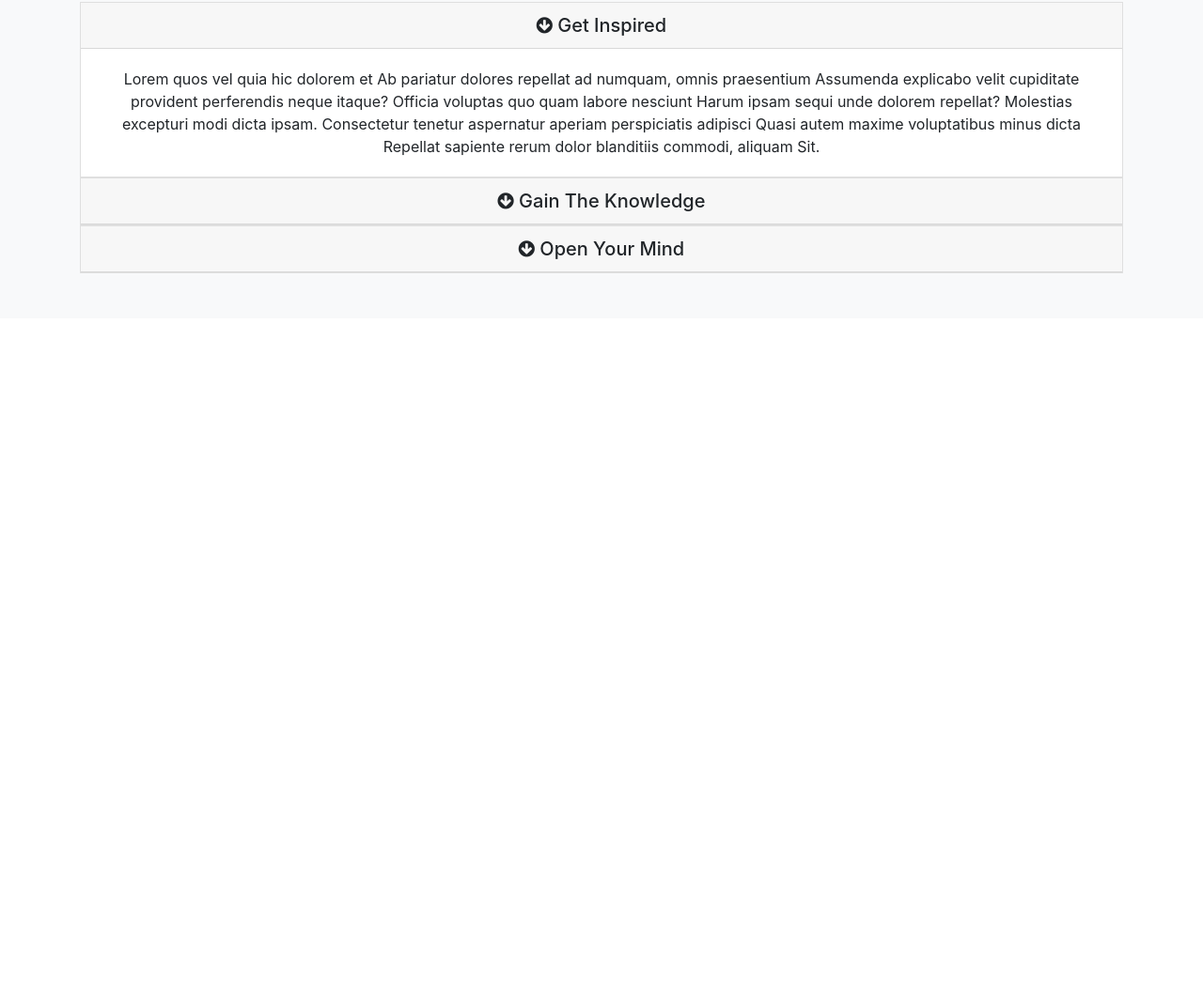
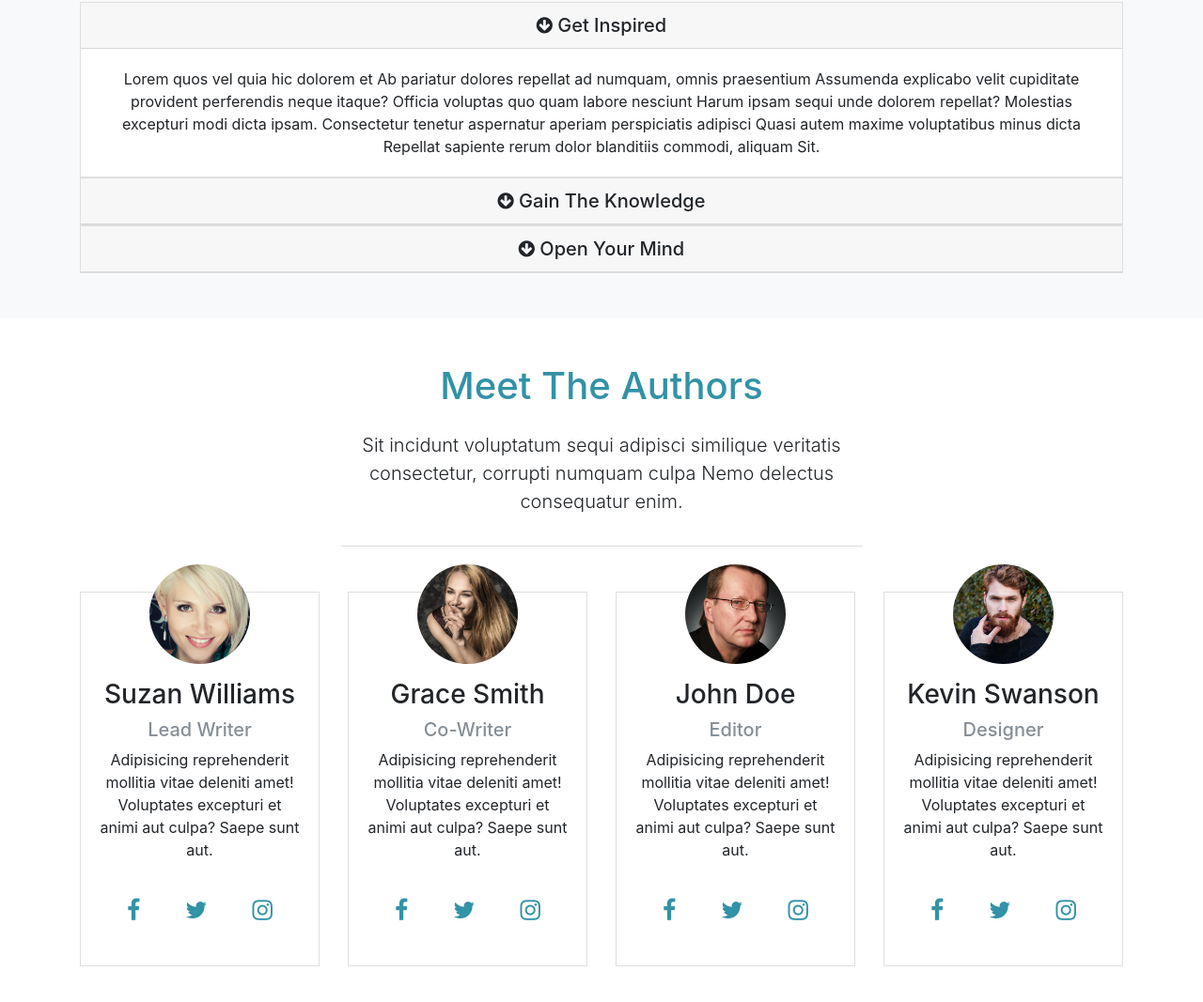
Before and after one commit to moeabdol/mizuxe, a website: page index.html in a window 1280 px wide. Shown: the part 1454-2521 px from the top of the page at 94% size. Before the commit the page ends 1793 px from the top, so only its background shows below. Drawn offline with nearby package versions, Linux system fonts and the light colour scheme.

Commit message:
Implement authors section

```diff
--- a/index.html
+++ b/index.html
@@ -239,6 +239,156 @@
     </div>
   </section>
 
+  <!-- Authors Section -->
+  <section id="authors" class="my-5 text-center">
+    <div class="container">
+      <div class="row">
+        <div class="col">
+          <div class="info-header mb-5">
+            <h1 class="text-primary pb-3">
+              Meet The Authors
+            </h1>
+            <p class="lead pb-3">
+              Sit incidunt voluptatum sequi adipisci similique veritatis
+              consectetur, corrupti numquam culpa Nemo delectus consequatur
+              enim.
+            </p>
+          </div>
+        </div>
+      </div>
+
+      <div class="row">
+        <div class="col-md-6 col-lg-3">
+          <div class="card">
+            <div class="card-body">
+              <img class="img-fluid rounded-circle w-50 mb-3"
+                src="img/person1.jpg" alt="">
+              <h3>Suzan Williams</h3>
+              <h5 class="text-muted">Lead Writer</h5>
+              <p>
+                Adipisicing reprehenderit mollitia vitae deleniti amet!
+                Voluptates excepturi et animi aut culpa? Saepe sunt aut.
+              </p>
+              <div class="d-flex flex-row justify-content-center">
+                <div class="p-4">
+                  <a href="#">
+                    <div class="fa fa-facebook"></div>
+                  </a>
+                </div>
+                <div class="p-4">
+                  <a href="#">
+                    <div class="fa fa-twitter"></div>
+                  </a>
+                </div>
+                <div class="p-4">
+                  <a href="#">
+                    <div class="fa fa-instagram"></div>
+                  </a>
+                </div>
+              </div>
+            </div>
+          </div>
+        </div>
+
+        <div class="col-md-6 col-lg-3">
+          <div class="card">
+            <div class="card-body">
+              <img class="img-fluid rounded-circle w-50 mb-3"
+                src="img/person2.jpg" alt="">
+              <h3>Grace Smith</h3>
+              <h5 class="text-muted">Co-Writer</h5>
+              <p>
+                Adipisicing reprehenderit mollitia vitae deleniti amet!
+                Voluptates excepturi et animi aut culpa? Saepe sunt aut.
+              </p>
+              <div class="d-flex flex-row justify-content-center">
+                <div class="p-4">
+                  <a href="#">
+                    <div class="fa fa-facebook"></div>
+                  </a>
+                </div>
+                <div class="p-4">
+                  <a href="#">
+                    <div class="fa fa-twitter"></div>
+                  </a>
+                </div>
+                <div class="p-4">
+                  <a href="#">
+                    <div class="fa fa-instagram"></div>
+                  </a>
+                </div>
+              </div>
+            </div>
+          </div>
+        </div>
+
+        <div class="col-md-6 col-lg-3">
+          <div class="card">
+            <div class="card-body">
+              <img class="img-fluid rounded-circle w-50 mb-3"
+                src="img/person3.jpg" alt="">
+              <h3>John Doe</h3>
+              <h5 class="text-muted">Editor</h5>
+              <p>
+                Adipisicing reprehenderit mollitia vitae deleniti amet!
+                Voluptates excepturi et animi aut culpa? Saepe sunt aut.
+              </p>
+              <div class="d-flex flex-row justify-content-center">
+                <div class="p-4">
+                  <a href="#">
+                    <div class="fa fa-facebook"></div>
+                  </a>
+                </div>
+                <div class="p-4">
+                  <a href="#">
+                    <div class="fa fa-twitter"></div>
+                  </a>
+                </div>
+                <div class="p-4">
+                  <a href="#">
+                    <div class="fa fa-instagram"></div>
+                  </a>
+                </div>
+              </div>
+            </div>
+          </div>
+        </div>
+
+        <div class="col-md-6 col-lg-3">
+          <div class="card">
+            <div class="card-body">
+              <img class="img-fluid rounded-circle w-50 mb-3"
+                src="img/person4.jpg" alt="">
+              <h3>Kevin Swanson</h3>
+              <h5 class="text-muted">Designer</h5>
+              <p>
+                Adipisicing reprehenderit mollitia vitae deleniti amet!
+                Voluptates excepturi et animi aut culpa? Saepe sunt aut.
+              </p>
+              <div class="d-flex flex-row justify-content-center">
+                <div class="p-4">
+                  <a href="#">
+                    <div class="fa fa-facebook"></div>
+                  </a>
+                </div>
+                <div class="p-4">
+                  <a href="#">
+                    <div class="fa fa-twitter"></div>
+                  </a>
+                </div>
+                <div class="p-4">
+                  <a href="#">
+                    <div class="fa fa-instagram"></div>
+                  </a>
+                </div>
+              </div>
+            </div>
+          </div>
+        </div>
+      </div>
+    </div>
+  </section>
+
   <script src="node_modules/jquery/dist/jquery.min.js"></script>
   <script src="node_modules/popper.js/dist/umd/popper.min.js"></script>
   <script src="node_modules/bootstrap/dist/js/bootstrap.min.js"></script>
--- a/scss/styles.scss
+++ b/scss/styles.scss
@@ -42,3 +42,22 @@ body {
   margin: auto;
   border-bottom: 1px #DDDDDD solid;
 }
+
+#authors {
+  img {
+    margin-top: -50px;
+  }
+
+  .fa {
+    font-size: 25px;
+  }
+
+  .card:hover {
+    background-color: $primary-color;
+    color: #FFFFFF;
+
+    .fa {
+      color: #FFFFFF;
+    }
+  }
+}
```
Also changed, not shown: css/styles.css, 1 other file.
